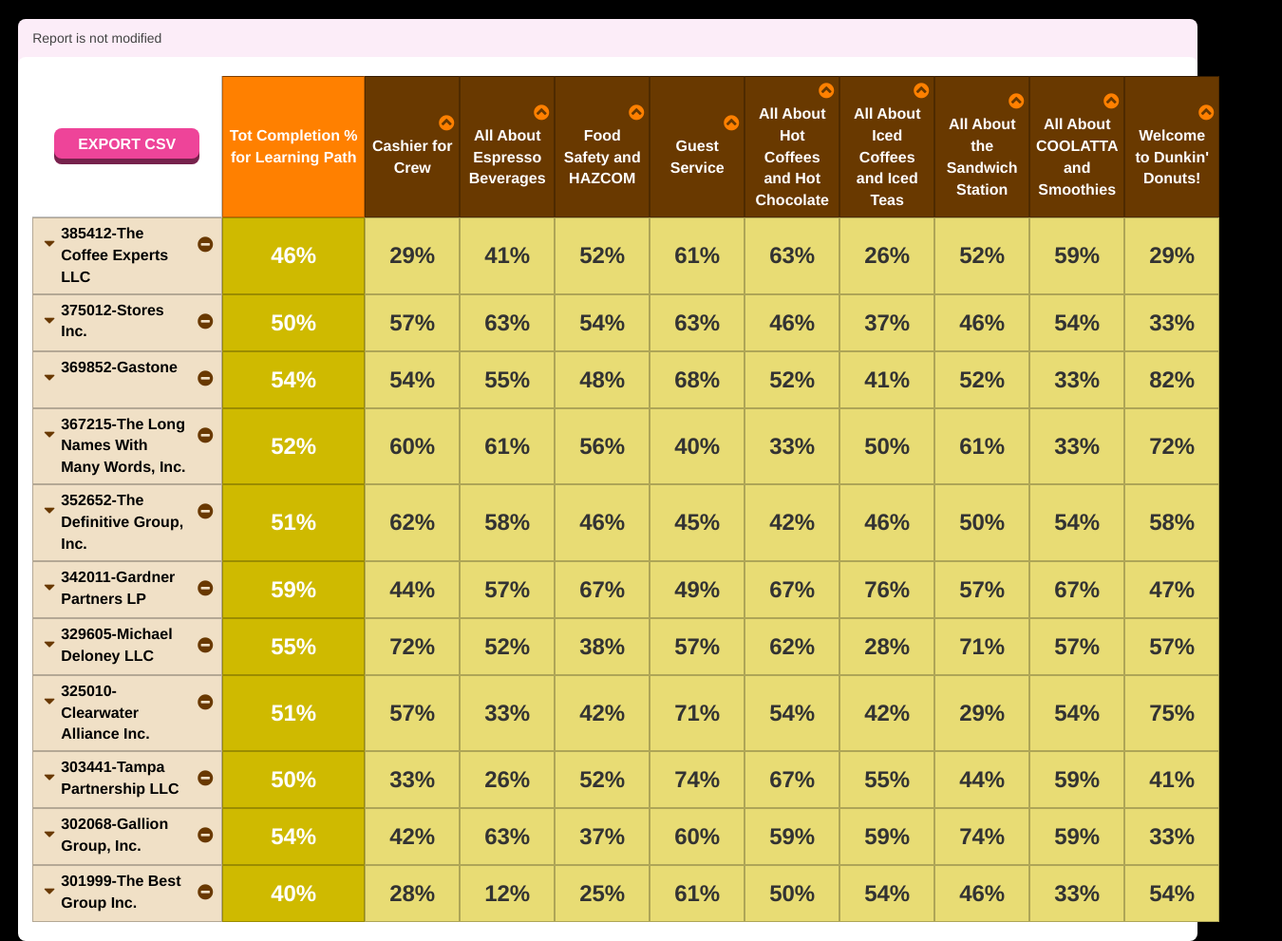
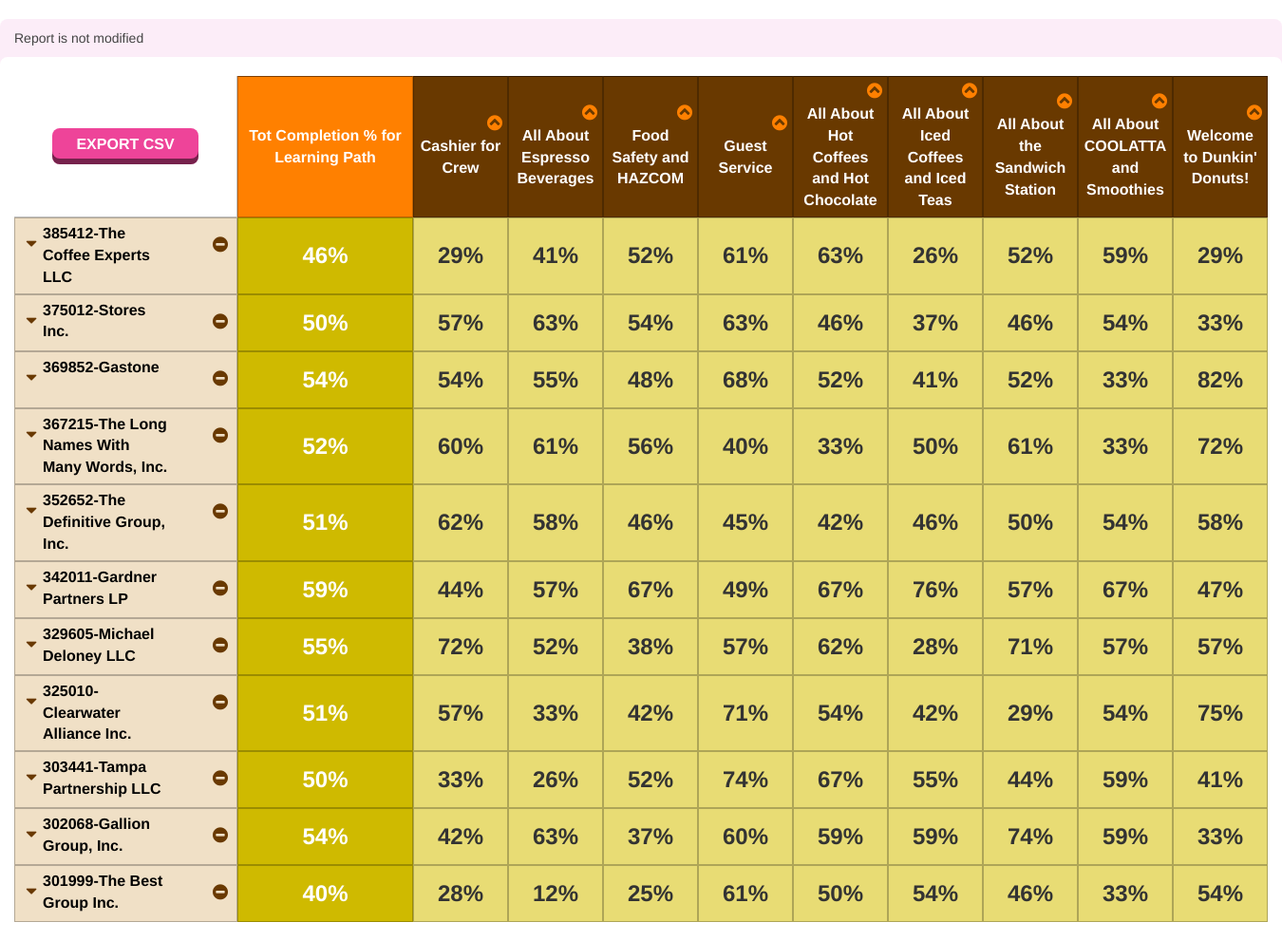
Before and after one commit to damianohcm/report3, a website: page app/index.html in a window 1280 px wide. Shown: the whole page at 95% size, 1350 px wide, since content can reach past the window. Drawn offline with Linux system fonts and the light colour scheme.

Commit message:
CSS fixes

```diff
--- a/sass/main.scss
+++ b/sass/main.scss
@@ -35,7 +35,7 @@
 
 body {
 	font-family: 'Helvetica Neue', Helvetica, Arial, sans-serif;
-	background: black;
+	background-color: transparent;
 }
 
 .clear {
@@ -43,7 +43,7 @@
 }
 
 .pointer {
-	cursor:pointer!important;
+	cursor: pointer!important;
 }
 
 .m-l-sm {
@@ -387,23 +387,15 @@
 	border-radius: 8px;
 }
 
-@media (min-width: 1201px) {
-	.container {
-		width: 97%;
-	}
-}
-@media (max-width: 1200px) {
-	.container {
-		width: 1170px;
-	}
-}
+@media (min-width: 1200px) {
+  .container {
+    width: 1350px;
+    max-width: 1350px; } }
+
 @media (max-width: 992px) {
-	.container {
-		width: 970px;
-	}
-}
+  .container {
+    width: 970px; } }
+
 @media (max-width: 768px) {
-	.container {
-		width: 750px;
-	}
-}
+  .container {
+    width: 750px; } }
```
Also changed, not shown: app/css/main.css.
